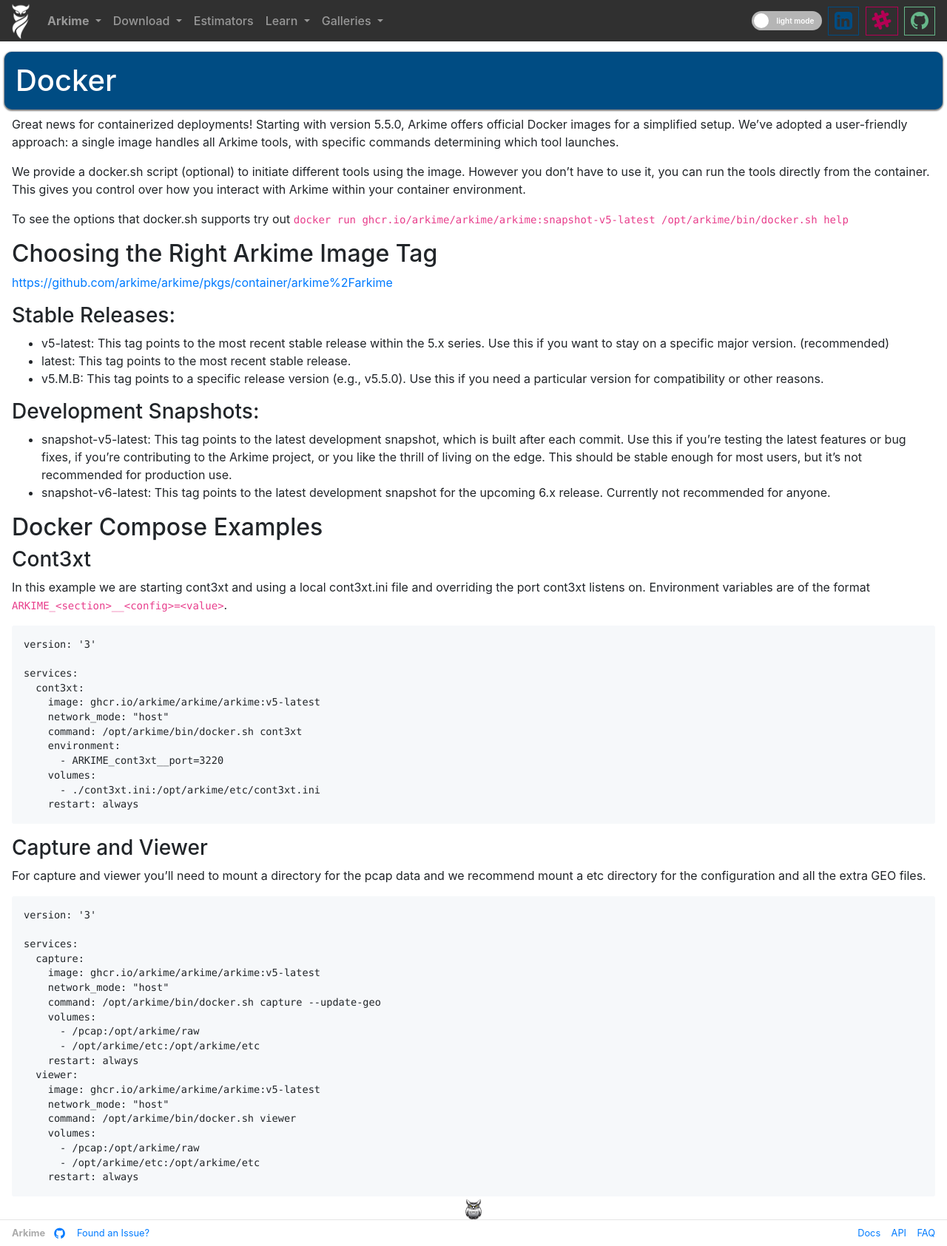
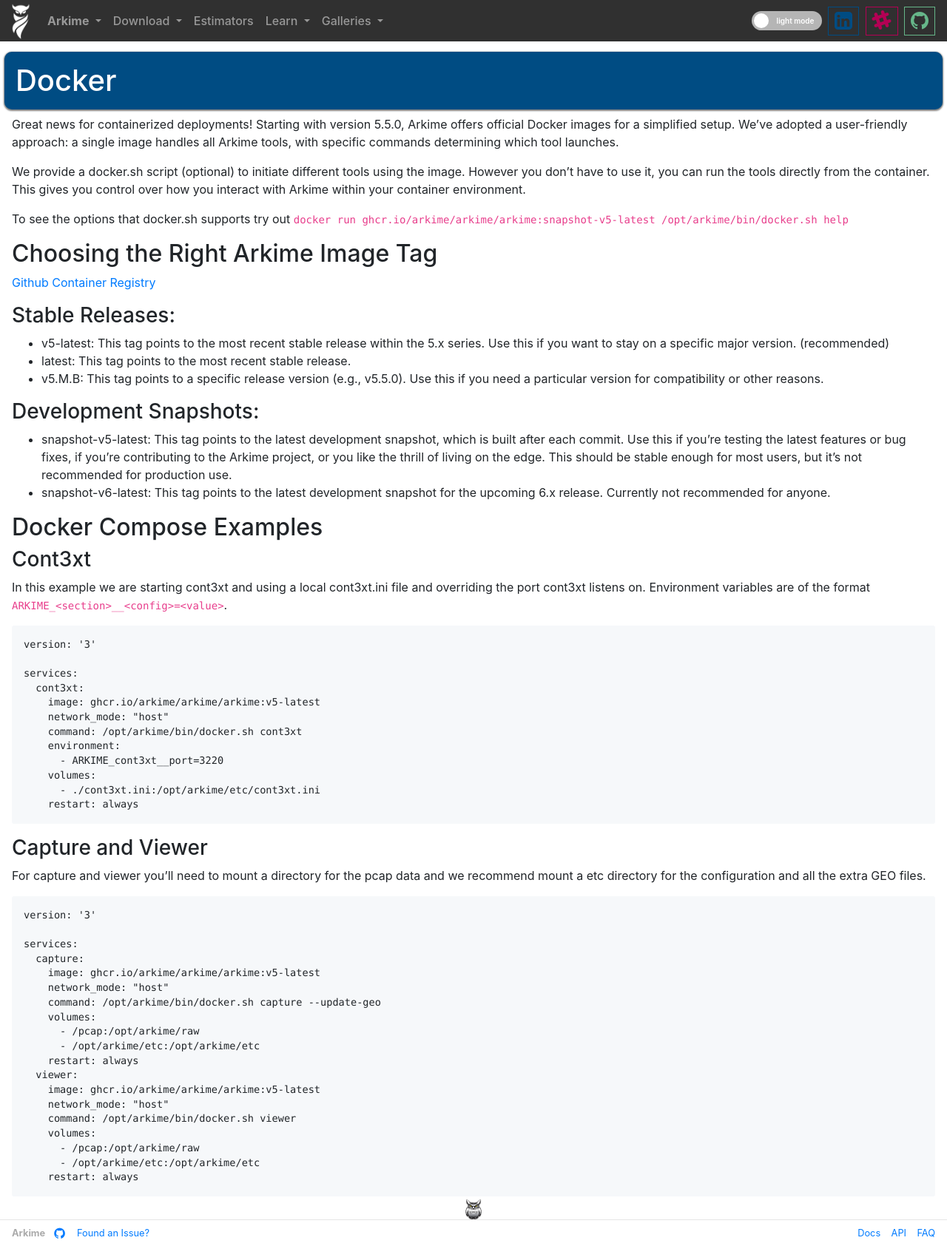
Before and after one commit to arkime/arkimeweb, a Jekyll site: the page built from _wiki/docker.md, in a window 1280 px wide. Shown: the whole page at 74% size. Built offline with Jekyll 4.4.1, drawn with Linux system fonts in a browser that asks for light colours; some of the changed lines change nothing that is shown.

Commit message:
fix registry link

```diff
--- a/_includes/navbar.html
+++ b/_includes/navbar.html
@@ -92,6 +92,10 @@
           <a class="dropdown-item install-link"
             href="install">
             Installation
+          </a>
+          <a class="dropdown-item docker-link"
+            href="docker">
+            Docker
           </a>
           <a class="dropdown-item faq-link"
             href="faq">
--- a/_wiki/docker.md
+++ b/_wiki/docker.md
@@ -23,7 +23,7 @@
 ## Choosing the Right Arkime Image Tag
 {: .subsection }
 
-[https://github.com/arkime/arkime/pkgs/container/arkime%2Farkime](Github Container Registry)
+[Github Container Registry](https://github.com/arkime/arkime/pkgs/container/arkime%2Farkime)
 
 ### Stable Releases:
 
```
